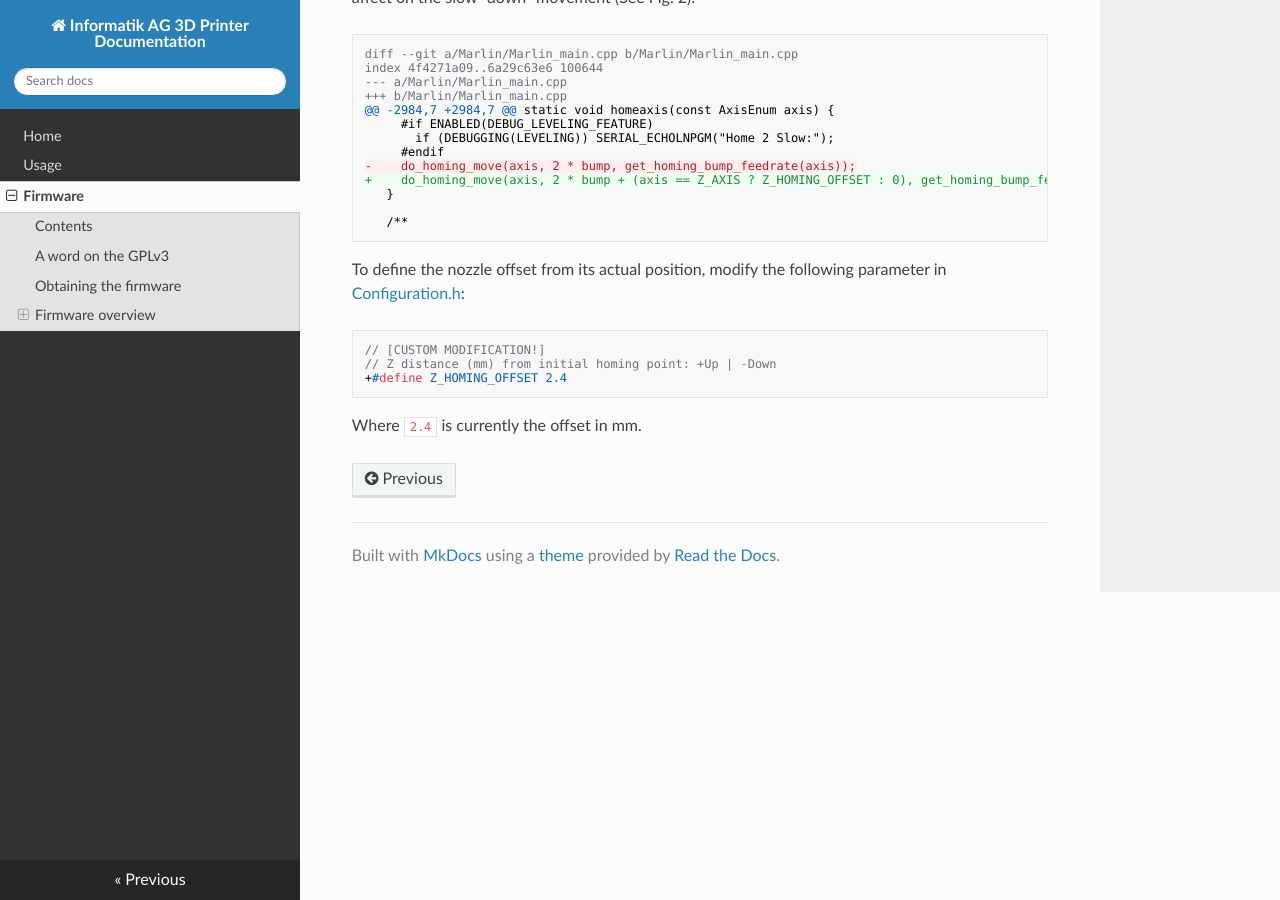
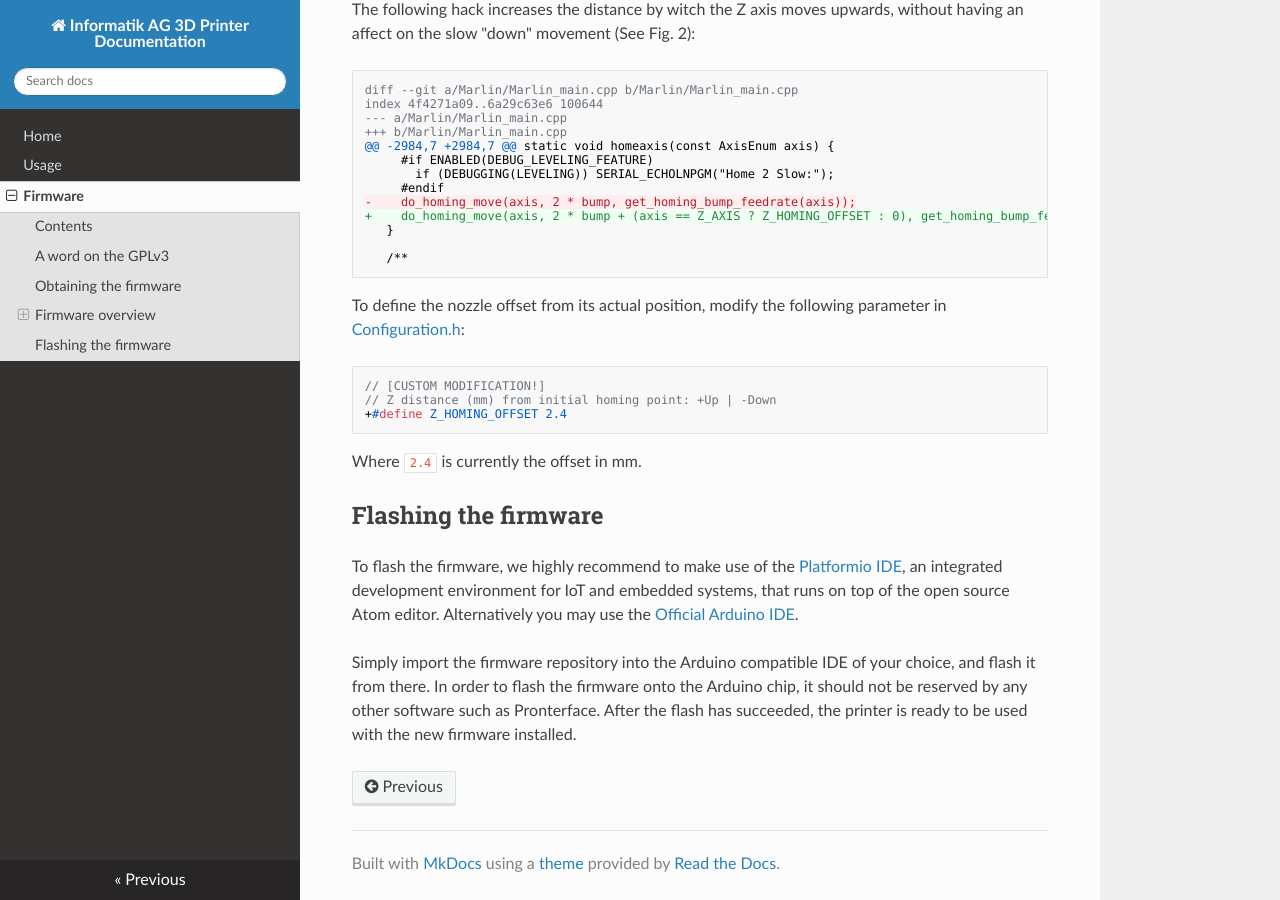
Before and after one commit to DSP-Informatik-AG/3DPrinter-Docs, an MkDocs documentation site: the page built from docs/Firmware.md, in a window 1280 px wide and 900 px high, scrolled down 2883 px. Built offline with MkDocs 1.6.1, drawn with Linux system fonts in a browser that asks for light colours; nearby versions of some CDN libraries; old or Windows-style settings are respelled for this version of MkDocs; some of the changed text lies outside the part shown.

Commit message:
Firmware: Add "Flashing the firmware" section
Signed-off-by: Patrick Pedersen <ctx.xda@gmail.com>

````diff
--- a/docs/Firmware.md
+++ b/docs/Firmware.md
@@ -8,6 +8,7 @@
 	- [Configuration.h](#configurationh)
 	- [pins_RAMPS.h](#pinsrampsh)
 	- [Marlin_main.cpp](#marlinmaincpp)
+- [Flashing the firmware](#flashing-the-firmware)
 
 ## A word on the GPLv3
 
@@ -121,3 +122,10 @@ To define the nozzle offset from its actual position, modify the following param
 ```
 
 Where `2.4` is currently the offset in mm.
+
+
+## Flashing the firmware
+
+To flash the firmware, we highly recommend to make use of the [Platformio IDE](https://platformio.org/platformio-ide), an integrated development environment for IoT and embedded systems, that runs on top of the open source Atom editor. Alternatively you may use the [Official Arduino IDE](https://www.arduino.cc/en/Main/Software?).
+
+Simply import the firmware repository into the Arduino compatible IDE of your choice, and flash it from there. In order to flash the firmware onto the Arduino chip, it should not be reserved by any other software such as Pronterface. After the flash has succeeded, the printer is ready to be used with the new firmware installed.
````
